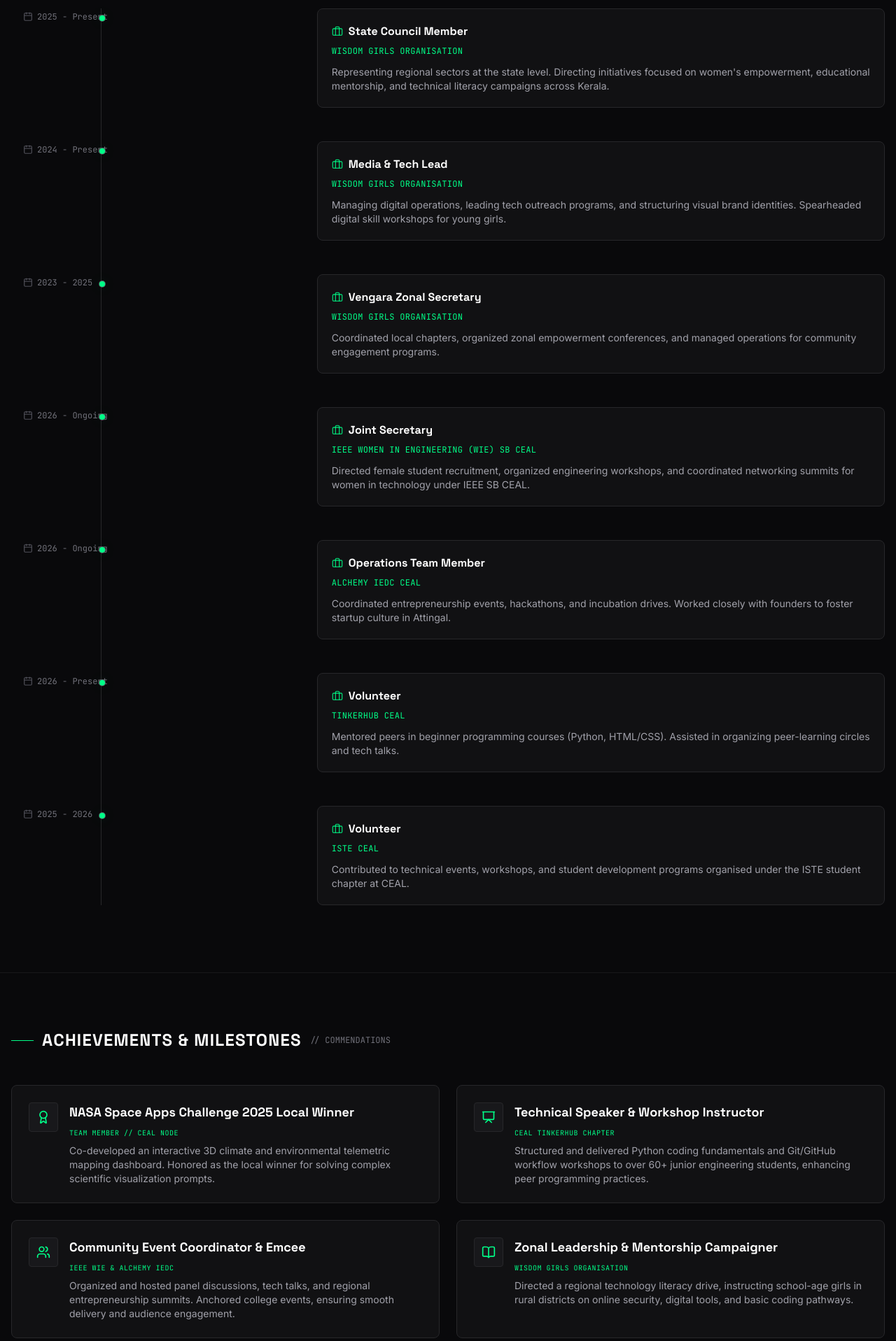
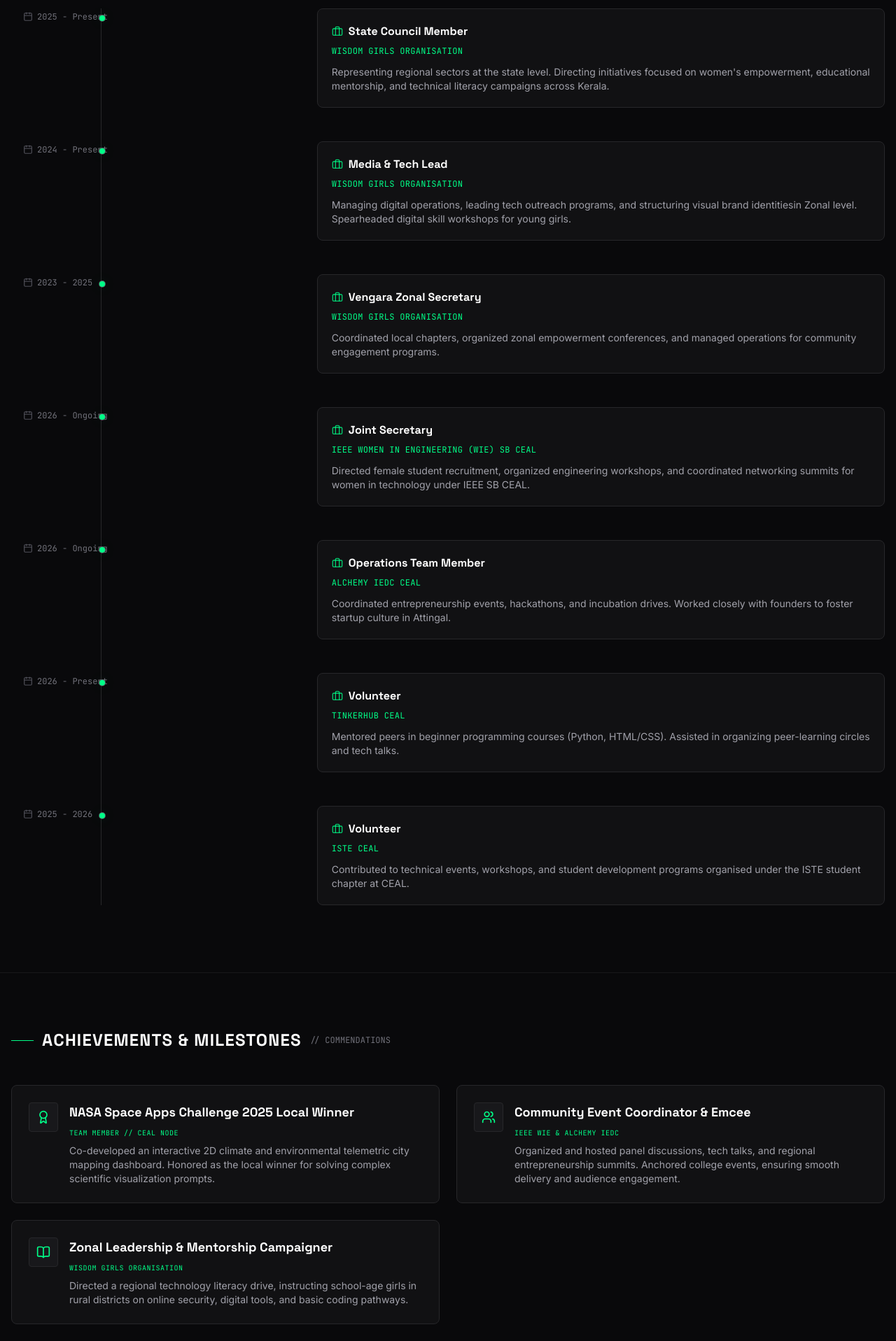
Before and after one commit to minnahdev/The-Minnah, a React (Vite) app: page / in a window 1280 px wide. Shown: the part 3474-5391 px from the top of the page at 70% size. Built offline with nearby package versions, Linux system fonts and the light colour scheme.

Commit message:
feat: add Achievements and MissionLog components for portfolio display

```diff
--- a/src/components/Achievements.jsx
+++ b/src/components/Achievements.jsx
@@ -7,14 +7,14 @@
     icon: <Award className="w-5 h-5 text-accent" />,
     title: "NASA Space Apps Challenge 2025 Local Winner",
     role: "Team Member // CEAL Node",
-    desc: "Co-developed an interactive 3D climate and environmental telemetric mapping dashboard. Honored as the local winner for solving complex scientific visualization prompts."
+    desc: "Co-developed an interactive 2D climate and environmental telemetric city mapping dashboard. Honored as the local winner for solving complex scientific visualization prompts."
   },
-  {
-    icon: <Presentation className="w-5 h-5 text-accent" />,
-    title: "Technical Speaker & Workshop Instructor",
-    role: "CEAL TinkerHub Chapter",
-    desc: "Structured and delivered Python coding fundamentals and Git/GitHub workflow workshops to over 60+ junior engineering students, enhancing peer programming practices."
-  },
+  //{
+  //  icon: <Presentation className="w-5 h-5 text-accent" />,
+  //  title: "Technical Speaker & Workshop Instructor",
+  //  role: "CEAL TinkerHub Chapter",
+  //  desc: "Structured and delivered Python coding fundamentals and Git/GitHub workflow workshops to over 60+ junior engineering students, enhancing peer programming practices."
+  //},
   {
     icon: <Users className="w-5 h-5 text-accent" />,
     title: "Community Event Coordinator & Emcee",
--- a/src/components/MissionLog.jsx
+++ b/src/components/MissionLog.jsx
@@ -13,7 +13,7 @@
     role: "Media & Tech Lead",
     organization: "Wisdom Girls Organisation",
     period: "2024 - Present",
-    details: "Managing digital operations, leading tech outreach programs, and structuring visual brand identities. Spearheaded digital skill workshops for young girls."
+    details: "Managing digital operations, leading tech outreach programs, and structuring visual brand identitiesin Zonal level. Spearheaded digital skill workshops for young girls."
   },
   {
     role: "Vengara Zonal Secretary",
```
